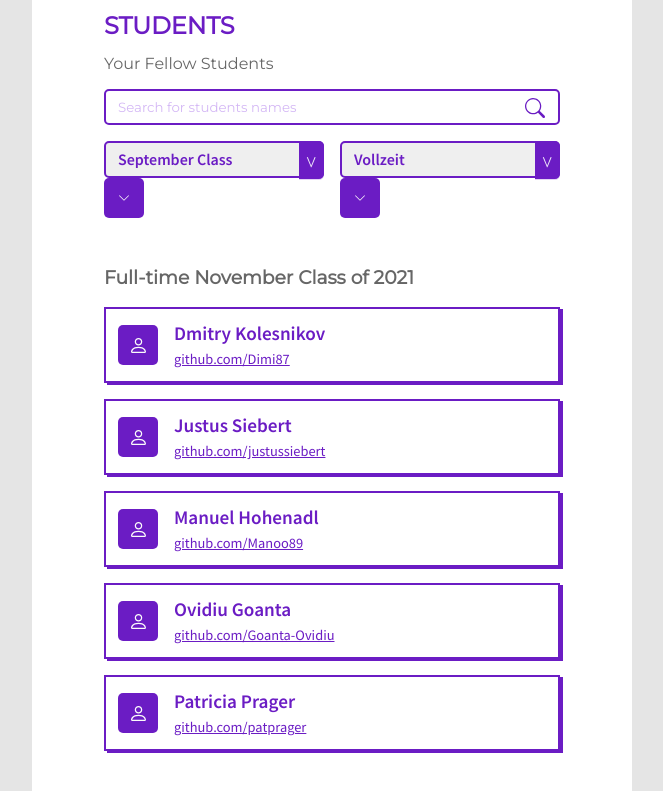
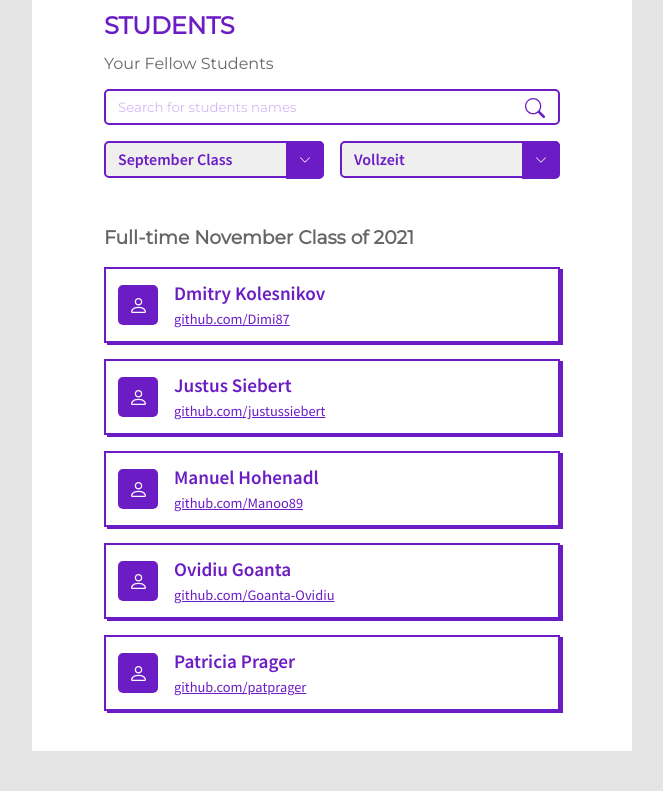
Before and after one commit to kiraGit67/figma-student-hub-design, a plain HTML site: page index.html in a window 1280 px wide. Shown: the part 128-919 px from the top of the page, without its empty margins (308-971 px from the left). After the commit the page ends 879 px from the top, so only its background shows below. Drawn offline with Linux system fonts and the light colour scheme.

Commit message:
fix: corrects the select-wrapper-styles

```diff
--- a/style.css
+++ b/style.css
@@ -154,19 +154,14 @@ select {
   position: relative;
 }
 
-.select-wrapper::before {
-  font-family: fontello;
-  content: "^";
-  font-size: 20px;
+.select-wrapper > .rectangle {
   position: absolute;
   right: 0;
   top: 0;
-  padding: 0.475rem;
-  background-color: var(--heading-color);
-  color: #fff;
-  border-top-right-radius: 5px;
-  border-bottom-right-radius: 5px;
-  transform: rotateX(180deg);
+  width: 38px;
+  height: 38px;
+  border-top-left-radius: 0;
+  border-bottom-left-radius: 0;
 }
 
 ul.student-list {
```
